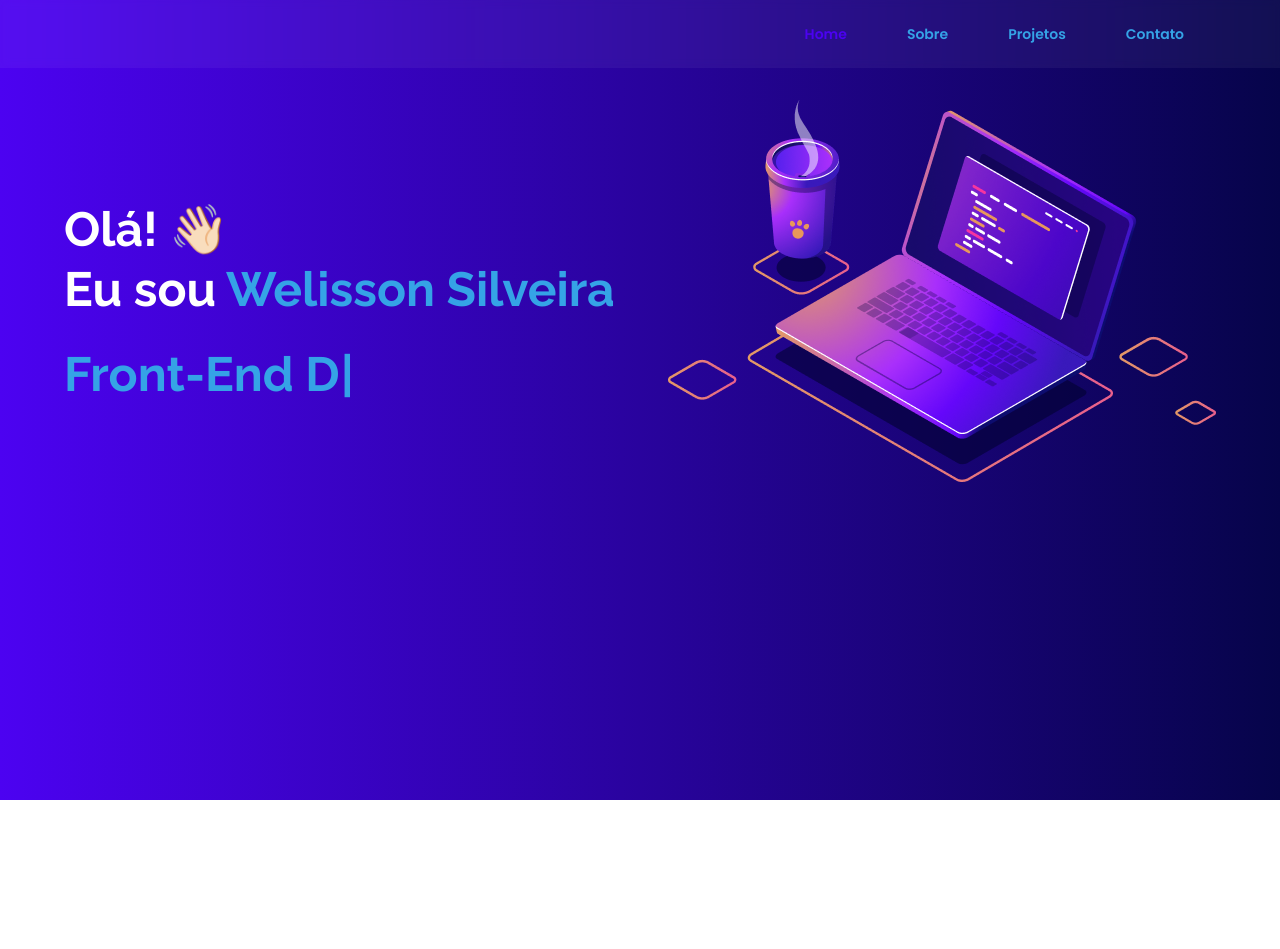
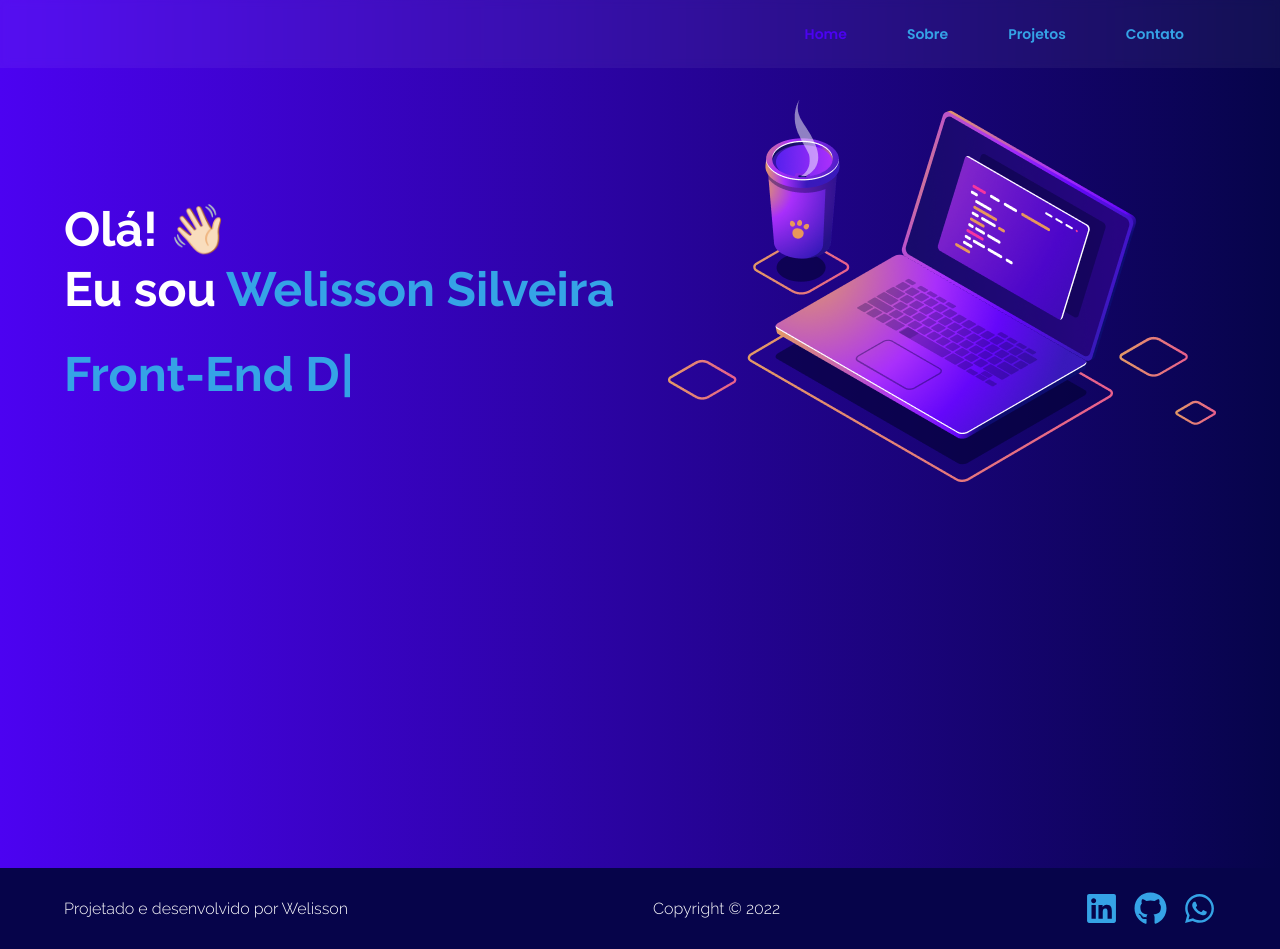
Before and after one commit to welissonmwse/portfolio, a React (Vite) app: page / in a window 1280 px wide. Before the commit the page ends 800 px from the top, so only its background shows below. Built offline with nearby package versions, Linux system fonts and the light colour scheme.

Commit message:
Estrutura visual - Componente Footer

```diff
--- a/index.html
+++ b/index.html
@@ -6,7 +6,7 @@
     <link rel="preconnect" href="https://fonts.gstatic.com" crossorigin />
     <link rel="icon" type="image/svg+xml" href="/vite.svg" />
     <meta name="viewport" content="width=device-width, initial-scale=1.0" />
-    <link href="https://fonts.googleapis.com/css2?family=Poppins:wght@600&family=Raleway:wght@700&display=swap" rel="stylesheet" />
+    <link href="https://fonts.googleapis.com/css2?family=Poppins:wght@600&family=Raleway:wght@300;700&display=swap" rel="stylesheet" />
     <title>Vite + React + TS</title>
   </head>
   <body>
--- a/src/App.tsx
+++ b/src/App.tsx
@@ -1,3 +1,4 @@
+import { Footer } from "./components/Footer";
 import { Header } from "./components/Header";
 import { Router } from "./Router";
 
@@ -6,6 +7,7 @@ export function App() {
     <>
       <Header />
       <Router />
+      <Footer />
     </>
   )
 }
--- /dev/null
+++ b/src/components/Footer.tsx
@@ -0,0 +1,34 @@
+import { FaGithub, FaLinkedin, FaWhatsapp } from "react-icons/fa";
+
+export function Footer(){
+  return (
+    <footer className="bg-blue-dark">
+      <div className="flex items-center justify-between max-w-6xl py-6 m-auto">
+        <p className="text-white font-raleway font-light text-base">
+          Projetado e desenvolvido por Welisson
+        </p>
+        <p className="text-white font-raleway font-light text-base">Copyright © 2022</p>
+        <div className="flex items-center gap-4 ">
+          <a className="hover:brightness-75 text-blue-light"
+            href="https://www.linkedin.com/in/welisson-silveira"
+            target="_blanck"
+          >
+            <FaLinkedin size={33} />
+          </a>
+          <a className="hover:brightness-75 text-blue-light"
+            href="https://github.com/welissonmwse"
+            target="_blanck"
+          >
+            <FaGithub size={33} />
+          </a>
+          <a className="hover:brightness-75 text-blue-light"
+            href="https://api.whatsapp.com/send?phone=61982949804"
+            target="_blanck"
+          >
+            <FaWhatsapp size={33} />
+          </a>
+        </div>
+      </div>
+    </footer>
+  )
+}
--- a/src/pages/Home.tsx
+++ b/src/pages/Home.tsx
@@ -3,7 +3,7 @@ import FrameImg from '../assets/frame.png'
 
 export function Home() {
   return (
-    <section className="max-w-6xl py-8 m-auto h-full">
+    <section className="max-w-6xl py-8 m-auto min-h-screen">
       <div className="flex justify-between items-center h-full">
         <div className="flex-1">
           <h1 className="font-raleway font-bold text-white text-5xl">
```
